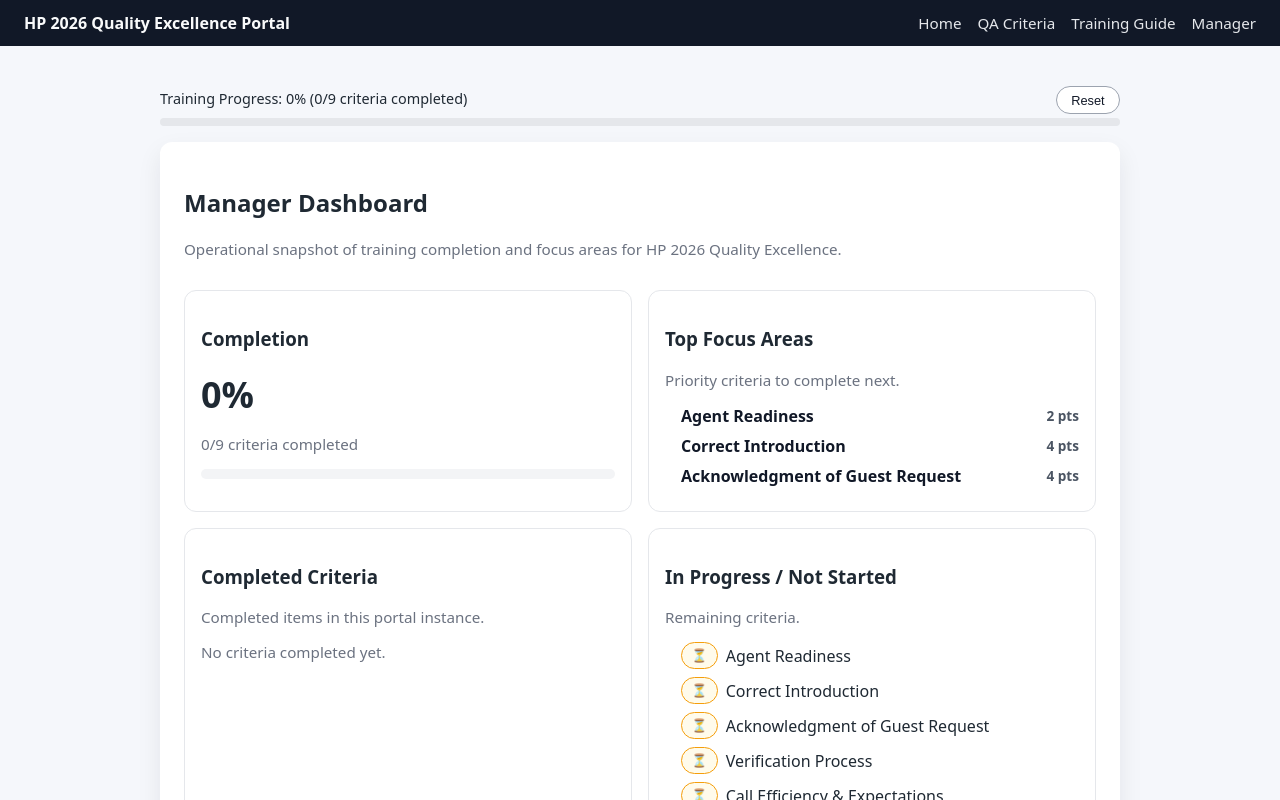
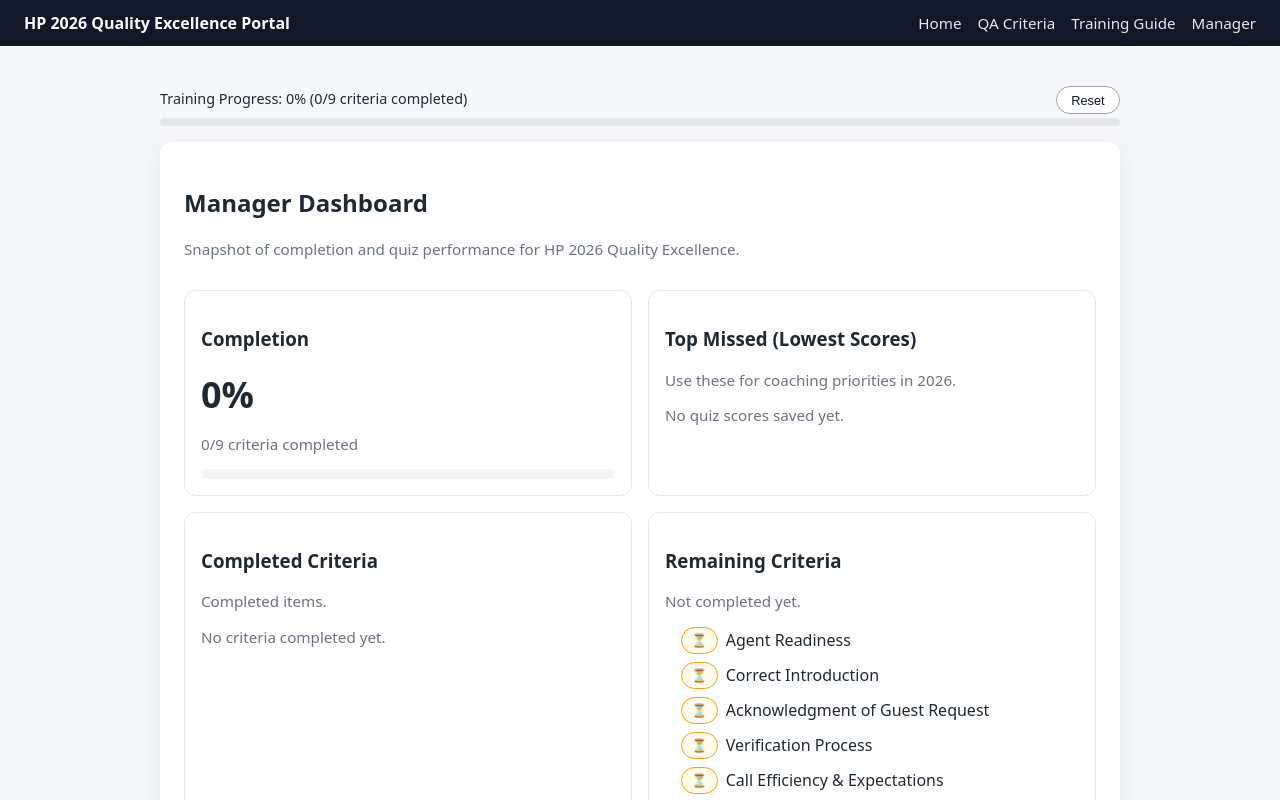
Before and after one commit to ValdemirJunior2020/qa-2026, a React (Create React App) app: page /manager in a window 1280 px wide. Shown: the top 800 px of the page. Built offline with nearby package versions, Linux system fonts and the light colour scheme.

Commit message:
missing videos

```diff
--- a/src/components/Quiz.js
+++ b/src/components/Quiz.js
@@ -1,14 +1,28 @@
 // src/components/Quiz.js
-import React, { useState } from "react";
+import React, { useMemo, useState } from "react";
 import quizData from "../data/quizData";
-import { markCriterionComplete } from "../utils/progressStorage";
+import { markCriterionComplete, saveCriterionScore } from "../utils/progressStorage";
+
+const PASS_PERCENT = 80;
 
 function Quiz({ criterionId }) {
   const questions = quizData[criterionId] || [];
+  const total = questions.length;
+
   const [currentIndex, setCurrentIndex] = useState(0);
   const [selectedIndex, setSelectedIndex] = useState(null);
-  const [result, setResult] = useState(null);
+  const [result, setResult] = useState(null); // "correct" | "wrong" | null
   const [finished, setFinished] = useState(false);
+
+  const [correctCount, setCorrectCount] = useState(0);
+  const [attemptedCount, setAttemptedCount] = useState(0);
+
+  const currentQuestion = questions[currentIndex];
+
+  const currentPercent = useMemo(() => {
+    if (attemptedCount === 0) return 0;
+    return Math.round((correctCount / attemptedCount) * 100);
+  }, [correctCount, attemptedCount]);
 
   if (!questions.length) {
     return (
@@ -19,13 +33,15 @@
     );
   }
 
-  const currentQuestion = questions[currentIndex];
-
   const handleSubmit = (e) => {
     e.preventDefault();
     if (selectedIndex === null) return;
 
     const isCorrect = selectedIndex === currentQuestion.correctIndex;
+
+    setAttemptedCount((prev) => prev + 1);
+    if (isCorrect) setCorrectCount((prev) => prev + 1);
+
     setResult(isCorrect ? "correct" : "wrong");
   };
 
@@ -33,14 +49,25 @@
     setResult(null);
     setSelectedIndex(null);
 
-    // Go to next question OR finish + mark complete
-    if (currentIndex + 1 < questions.length) {
+    if (currentIndex + 1 < total) {
       setCurrentIndex((prev) => prev + 1);
-    } else {
-      // ✅ This is the missing piece in your code:
-      markCriterionComplete(criterionId);
-      setFinished(true);
+      return;
     }
+
+    // ✅ finish: mark complete + store score
+    const finalPercent = total === 0 ? 0 : Math.round((correctCount / total) * 100);
+    const passed = finalPercent >= PASS_PERCENT;
+
+    saveCriterionScore(criterionId, {
+      totalQuestions: total,
+      correct: correctCount,
+      percent: finalPercent,
+      passed,
+      passPercent: PASS_PERCENT,
+    });
+
+    markCriterionComplete(criterionId);
+    setFinished(true);
   };
 
   return (
@@ -48,7 +75,7 @@
       {!finished ? (
         <>
           <p className="quiz-counter">
-            Question {currentIndex + 1} of {questions.length}
+            Question {currentIndex + 1} of {total}
           </p>
 
           <p className="quiz-question">{currentQuestion.question}</p>
@@ -63,7 +90,7 @@
                     value={idx}
                     checked={selectedIndex === idx}
                     onChange={() => setSelectedIndex(idx)}
-                    disabled={result === "correct"} // optional: lock after correct
+                    disabled={result === "correct"}
                   />
                   {opt}
                 </label>
@@ -79,18 +106,17 @@
             </button>
           </form>
 
+          <div className="quiz-scoreline">
+            Score so far: <strong>{correctCount}</strong> correct out of{" "}
+            <strong>{attemptedCount}</strong> attempted ({currentPercent}%)
+          </div>
+
           {result === "correct" && (
             <div className="quiz-result quiz-result-correct">
               ✅ Correct – this matches the HP 2026 QA expectation.
               <div>
-                <button
-                  type="button"
-                  className="secondary-btn"
-                  onClick={handleNext}
-                >
-                  {currentIndex + 1 === questions.length
-                    ? "Finish Quiz"
-                    : "Next Question"}
+                <button type="button" className="secondary-btn" onClick={handleNext}>
+                  {currentIndex + 1 === total ? "Finish Quiz" : "Next Question"}
                 </button>
               </div>
             </div>
@@ -104,8 +130,7 @@
         </>
       ) : (
         <p className="quiz-finished">
-          ✅ You&apos;ve completed all questions for this criterion. Great work
-          focusing on HP 2026 expectations.
+          ✅ You&apos;ve completed this quiz. Your result has been saved for manager reporting.
         </p>
       )}
     </div>
--- a/src/hooks/useProgress.js
+++ b/src/hooks/useProgress.js
@@ -3,11 +3,10 @@
 import { loadProgress, PROGRESS_EVENT } from "../utils/progressStorage";
 
 export default function useProgress() {
-  const [completedMap, setCompletedMap] = useState(() => loadProgress().completed || {});
+  const [state, setState] = useState(() => loadProgress());
 
   const refresh = useCallback(() => {
-    const progress = loadProgress();
-    setCompletedMap(progress.completed || {});
+    setState(loadProgress());
   }, []);
 
   useEffect(() => {
@@ -15,7 +14,6 @@
 
     const onProgressUpdated = () => refresh();
     const onStorage = (e) => {
-      // refresh if another tab changes localStorage
       if (e.key && e.key.includes("hp2026_progress")) refresh();
     };
 
@@ -28,12 +26,24 @@
     };
   }, [refresh]);
 
-  const isCompleted = useCallback((criterionId) => !!completedMap[criterionId], [completedMap]);
+  // ✅ Make these stable so Hook deps don’t “change every render”
+  const completedMap = useMemo(() => state.completed || {}, [state.completed]);
+  const scoresMap = useMemo(() => state.scores || {}, [state.scores]);
+
+  const isCompleted = useCallback(
+    (criterionId) => !!completedMap[criterionId],
+    [completedMap]
+  );
 
   const completedCount = useMemo(
     () => Object.keys(completedMap).filter((k) => completedMap[k]).length,
     [completedMap]
   );
 
-  return { completedMap, isCompleted, completedCount, refresh };
+  const getScore = useCallback(
+    (criterionId) => scoresMap[criterionId] || null,
+    [scoresMap]
+  );
+
+  return { completedMap, scoresMap, isCompleted, completedCount, getScore, refresh };
 }
--- a/src/pages/ManagerDashboard.js
+++ b/src/pages/ManagerDashboard.js
@@ -5,20 +5,32 @@
 import useProgress from "../hooks/useProgress";
 
 function ManagerDashboard() {
-  const { isCompleted, completedCount } = useProgress();
+  const { isCompleted, completedCount, getScore } = useProgress();
   const total = criteriaData.length;
 
-  const percent = total === 0 ? 0 : Math.round((completedCount / total) * 100);
+  const percentComplete = total === 0 ? 0 : Math.round((completedCount / total) * 100);
 
-  const incomplete = useMemo(() => {
-    return criteriaData.filter((c) => !isCompleted(c.id));
-  }, [isCompleted]);
+  const scored = useMemo(() => {
+    return criteriaData
+      .map((c) => {
+        const s = getScore(c.id);
+        return {
+          ...c,
+          score: s,
+          scorePercent: s?.percent ?? null,
+          passed: s?.passed ?? null,
+        };
+      })
+      .filter((c) => c.score); // only those with score saved
+  }, [getScore]);
 
-  const completed = useMemo(() => {
-    return criteriaData.filter((c) => isCompleted(c.id));
-  }, [isCompleted]);
+  const topMissed = useMemo(() => {
+    // lowest scores first
+    return [...scored].sort((a, b) => (a.scorePercent ?? 999) - (b.scorePercent ?? 999)).slice(0, 5);
+  }, [scored]);
 
-  const topFocus = incomplete.slice(0, 3);
+  const incomplete = useMemo(() => criteriaData.filter((c) => !isCompleted(c.id)), [isCompleted]);
+  const completed = useMemo(() => criteriaData.filter((c) => isCompleted(c.id)), [isCompleted]);
 
   return (
     <section className="page">
@@ -26,7 +38,7 @@
         <div>
           <h2>Manager Dashboard</h2>
           <p className="muted">
-            Operational snapshot of training completion and focus areas for HP 2026 Quality Excellence.
+            Snapshot of completion and quiz performance for HP 2026 Quality Excellence.
           </p>
         </div>
       </div>
@@ -34,39 +46,39 @@
       <div className="dash-grid">
         <div className="dash-card">
           <h3>Completion</h3>
-          <p className="dash-big">{percent}%</p>
+          <p className="dash-big">{percentComplete}%</p>
           <p className="muted">
             {completedCount}/{total} criteria completed
           </p>
 
           <div className="dash-progress">
-            <div className="dash-progress-fill" style={{ width: `${percent}%` }} />
+            <div className="dash-progress-fill" style={{ width: `${percentComplete}%` }} />
           </div>
         </div>
 
         <div className="dash-card">
-          <h3>Top Focus Areas</h3>
-          <p className="muted">Priority criteria to complete next.</p>
+          <h3>Top Missed (Lowest Scores)</h3>
+          <p className="muted">Use these for coaching priorities in 2026.</p>
 
-          {topFocus.length ? (
+          {topMissed.length ? (
             <ul className="dash-list">
-              {topFocus.map((c) => (
+              {topMissed.map((c) => (
                 <li key={c.id}>
                   <Link to={`/criteria/${c.id}`} className="dash-link">
                     {c.title}
                   </Link>
-                  <span className="dash-sub">{c.points} pts</span>
+                  <span className="dash-sub">{c.scorePercent}%</span>
                 </li>
               ))}
             </ul>
           ) : (
-            <p className="badge badge-complete">✅ No focus areas — all complete</p>
+            <p className="muted">No quiz scores saved yet.</p>
           )}
         </div>
 
         <div className="dash-card">
           <h3>Completed Criteria</h3>
-          <p className="muted">Completed items in this portal instance.</p>
+          <p className="muted">Completed items.</p>
 
           {completed.length ? (
             <ul className="dash-list">
@@ -83,8 +95,8 @@
         </div>
 
         <div className="dash-card">
-          <h3>In Progress / Not Started</h3>
-          <p className="muted">Remaining criteria.</p>
+          <h3>Remaining Criteria</h3>
+          <p className="muted">Not completed yet.</p>
 
           {incomplete.length ? (
             <ul className="dash-list">
--- a/src/styles.css
+++ b/src/styles.css
@@ -631,3 +631,8 @@
   font-weight: 800;
   color: #4b5563;
 }
+.quiz-scoreline {
+  margin-top: 0.75rem;
+  font-size: 0.9rem;
+  color: #374151;
+}
--- a/src/utils/progressStorage.js
+++ b/src/utils/progressStorage.js
@@ -14,17 +14,17 @@
 export function loadProgress() {
   try {
     const raw = localStorage.getItem(STORAGE_KEY);
-    if (!raw) return { completed: {} };
+    if (!raw) return { completed: {}, scores: {} };
+
     const parsed = JSON.parse(raw);
+    if (!parsed || typeof parsed !== "object") return { completed: {}, scores: {} };
 
-    if (!parsed || typeof parsed !== "object") return { completed: {} };
-    if (!parsed.completed || typeof parsed.completed !== "object") {
-      return { completed: {} };
-    }
+    const completed = parsed.completed && typeof parsed.completed === "object" ? parsed.completed : {};
+    const scores = parsed.scores && typeof parsed.scores === "object" ? parsed.scores : {};
 
-    return parsed;
+    return { completed, scores };
   } catch {
-    return { completed: {} };
+    return { completed: {}, scores: {} };
   }
 }
 
@@ -45,26 +45,41 @@
 }
 
 export function resetProgress() {
-  saveProgress({ completed: {} });
+  saveProgress({ completed: {}, scores: {} });
 }
 
-/** ✅ NEW: Export progress JSON (for AdminTools) */
+/** ✅ Save a quiz score for a criterion */
+export function saveCriterionScore(criterionId, scoreObj) {
+  const progress = loadProgress();
+  progress.scores[criterionId] = {
+    ...scoreObj,
+    updatedAt: new Date().toISOString(),
+  };
+  saveProgress(progress);
+  return progress;
+}
+
+/** ✅ Read score info for a criterion */
+export function getCriterionScore(criterionId) {
+  const progress = loadProgress();
+  return progress.scores?.[criterionId] || null;
+}
+
+/** ✅ Export progress JSON (AdminTools) */
 export function exportProgressJson() {
   return JSON.stringify(loadProgress(), null, 2);
 }
 
-/** ✅ NEW: Import progress JSON (for AdminTools) */
+/** ✅ Import progress JSON (AdminTools) */
 export function importProgressJson(jsonString) {
   const parsed = JSON.parse(jsonString);
 
-  if (!parsed || typeof parsed !== "object") {
-    throw new Error("Invalid JSON");
-  }
-  if (!parsed.completed || typeof parsed.completed !== "object") {
-    throw new Error("Invalid progress format: missing 'completed'");
-  }
+  if (!parsed || typeof parsed !== "object") throw new Error("Invalid JSON");
 
-  saveProgress({ completed: parsed.completed });
+  const completed = parsed.completed && typeof parsed.completed === "object" ? parsed.completed : {};
+  const scores = parsed.scores && typeof parsed.scores === "object" ? parsed.scores : {};
+
+  saveProgress({ completed, scores });
 }
 
 export { PROGRESS_EVENT };
```
